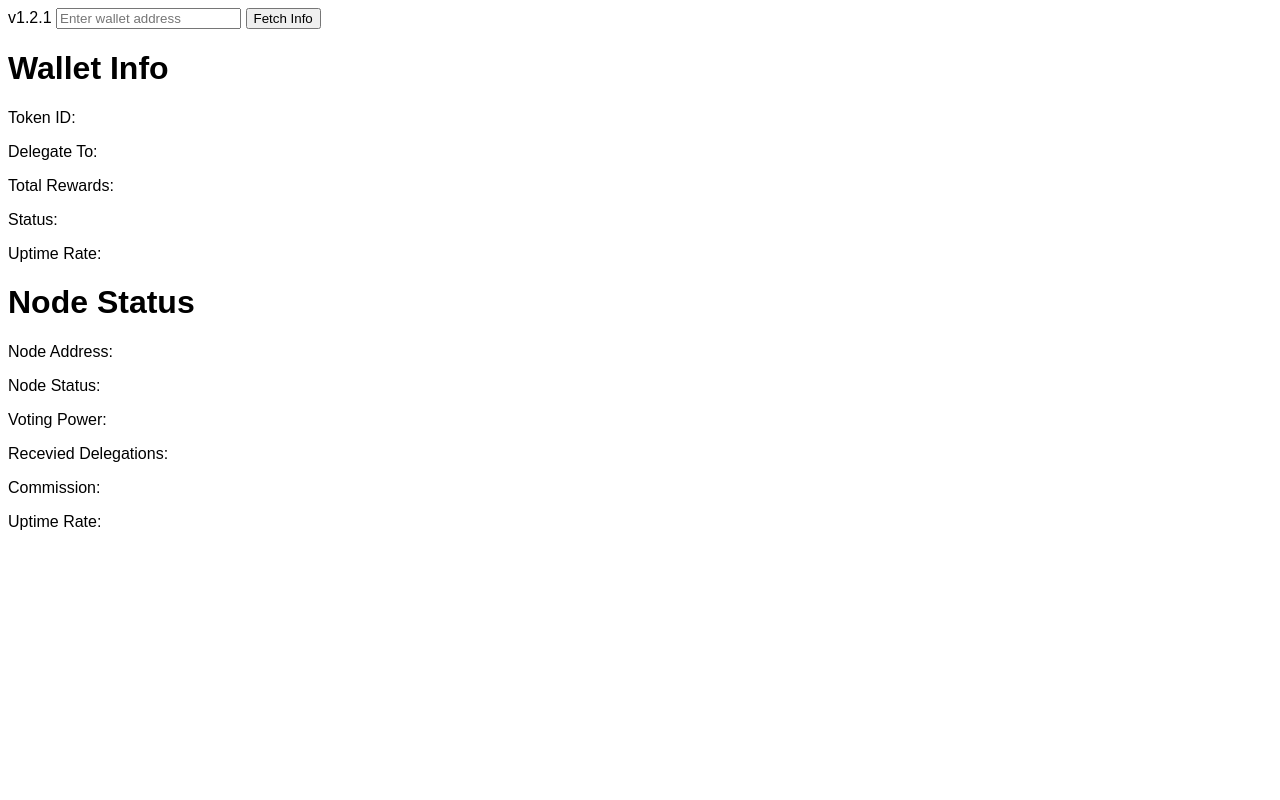
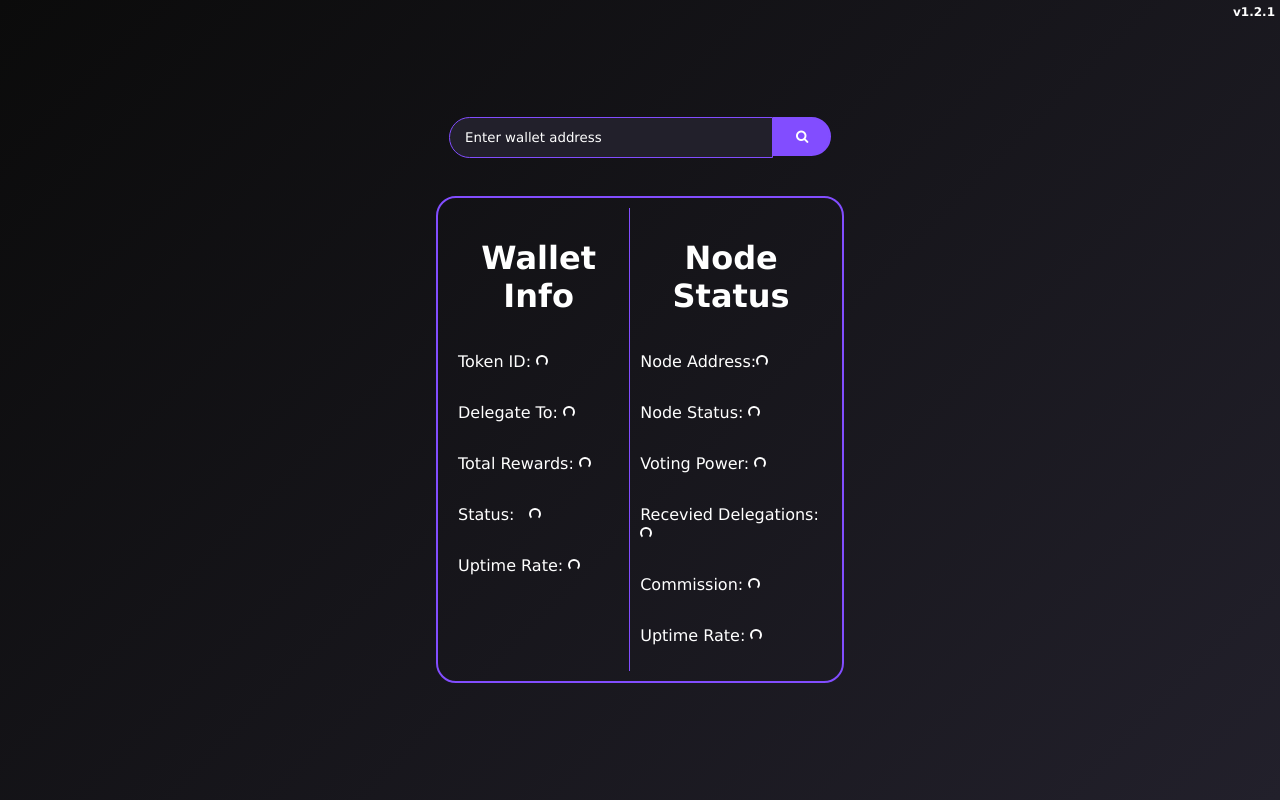
Before and after one commit to amank3125/Carv, a plain HTML site: page index.html in a window 1280 px wide. Drawn offline with Linux system fonts and the light colour scheme.

Commit message:
changed UI completely

```diff
--- a/app.js
+++ b/app.js
@@ -4,7 +4,7 @@ const resultContainer = document.querySelector('.resultContainer');
 const tokenId = document.querySelector('.token_id');
 const delegateTo = document.querySelector('.delegate_to');
 const totalRewards = document.querySelector('.total_rewards');
-const statusSpan = document.querySelector('.status');
+const walletStatus = document.querySelector('.walletStatus');
 const uptimeRate = document.querySelector('.uptime_rate');
 const nodeAddress = document.querySelector('.nodeAddress');
 const nodeStatus = document.querySelector('.nodeStatus');
@@ -13,7 +13,24 @@ const receivedDelegations = document.querySelector('.receivedDelegations');
 const nodeCommission = document.querySelector('.nodeCommission');
 const nodeUptimeRate = document.querySelector('.nodeUptimeRate');
 
+
+function resetValues() {
+delegateTo.textContent = '';
+totalRewards.textContent = '';
+walletStatus.textContent = '';
+uptimeRate.textContent = '';
+nodeAddress.textContent = '';
+nodeStatus.textContent = '';
+votingPower.textContent = '';
+receivedDelegations.textContent = '';
+nodeCommission.textContent = '';
+nodeUptimeRate.textContent = '';
+nodeStatus.classList.add('hidden');
+walletStatus.classList.add('hidden');
+}
+
 fetchBtn.addEventListener('click',  () => {
+  resetValues();
     const walletAdd = walletAddress.value.trim();
     if (!walletAdd) {
       alert('Please enter a wallet address');
@@ -23,18 +40,32 @@ fetchBtn.addEventListener('click',  () => {
       fetch(`https://interface.carv.io/explorer_alphanet/client_info?wallet_addr=${walletAdd}`)
       .then(resp=>resp.json())
       .then(data=>{
+
         if(data.data.delegation_infos==null){
           delegateTo.textContent = "self";
           tokenId.innerHTML = "none";
           totalRewards.textContent = data.data.total_rewards+" veCARV";
-          statusSpan.textContent = data.data.status;
+          if(data.data.status=='active'){
+            walletStatus.textContent = data.data.status;
+            walletStatus.style = `border: 1px solid var(--green);background-color:#0d3b2d;color: var(--green);`
+          }else {
+            walletStatus.style = `border: 1px solid var(--red);background-color:var(--darkred);color: var(--red);`
+          }
           uptimeRate.textContent = data.data.uptime_rate;
         } else {
+          if(data.data.status=='active'){
+            walletStatus.classList.remove('hidden');
+            walletStatus.textContent = data.data.status;
+            walletStatus.style = `border: 1px solid var(--green);background-color:#0d3b2d;color: var(--green);`
+          }else {
+            walletStatus.classList.remove('hidden');
+            walletStatus.style = `border: 1px solid var(--red);background-color:var(--darkred);color: var(--red);`
+          }
           delegateAddress=data.data.delegation_infos[0].delegate_to;
           tokenId.innerHTML = data.data.delegation_infos[0].token_id;
-          delegateTo.textContent = delegateAddress.slice(0, 4) + '...' + delegateAddress.slice(-4);
+          delegateTo.textContent = delegateAddress.slice(0, 4) + '...' + delegateAddress.slice(-4); //shorten long address
           totalRewards.textContent = data.data.total_rewards+" veCARV";
-          statusSpan.textContent = data.data.status;
+          walletStatus.textContent = data.data.status;
           uptimeRate.textContent = data.data.uptime_rate;
           delegateTo.addEventListener('mouseenter', function() {
             delegateTo.setAttribute('title', delegateAddress); // Set full text as tooltip
@@ -57,16 +88,31 @@ fetchBtn.addEventListener('click',  () => {
       fetch(`https://interface.carv.io/explorer_alphanet/delegation?wallet_addr=${walletAdd}&page_size=3000`)
         .then(resp=>resp.json())
         .then(data=>{
+          if(data.data.license.licenses==0){
+            alert("No node license found")
+            } else {
+          if(data.data.license.delegation_infos!=null){
+            console.log('1----------------');
             delegateAddress=data.data.license.delegation_infos[0].delegate_to;
               for(i=0;i<data.data.verifier_list.length;i++){
                 if(delegateAddress==data.data.verifier_list[i].address){
-              nodeAddress.textContent=delegateAddress;
-              nodeStatus.textContent=data.data.verifier_list[i].status;
+                nodeAddress.textContent=delegateAddress.slice(0, 4) + '...' + delegateAddress.slice(-4); //shorten long address
+                nodeStatus.textContent=`${data.data.verifier_list[i].status}`;
+                  if(data.data.verifier_list[i].status=="active"){
+                  nodeStatus.classList.remove('hidden');
+                  nodeStatus.style = `border: 1px solid var(--green);background-color:#0d3b2d;color: var(--green);`
+                  } else {
+                  nodeStatus.classList.remove('hidden');
+                  nodeStatus.style = `border: 1px solid var(--red);background-color:var(--darkred);color: var(--red);`
+                  }
                   votingPower.textContent=data.data.verifier_list[i].voting_power;
                   receivedDelegations.textContent=data.data.verifier_list[i].received_delegations;
                   nodeCommission.textContent=data.data.verifier_list[i].commission;
                   nodeUptimeRate.textContent=data.data.verifier_list[i].uptime_rate;
               break;
+            }}}
+          else{
+            console.log('----------------2');
           }}
         })
         .catch(err=>console.log(err));
--- a/index.html
+++ b/index.html
@@ -4,31 +4,35 @@
   <title>Carv Node Tracker & Info</title>
   <link rel="shortcut icon" href="/favicon.ico" type="image/x-icon">
   <link rel="stylesheet" href="style.css">
+  <link rel="stylesheet" href="https://cdnjs.cloudflare.com/ajax/libs/font-awesome/4.7.0/css/font-awesome.min.css">
 </head>
 <body>
+  <div class="main">
+    <div class="addressContainer">
       <a class="version"> v1.2.1</a>
       <input type="text" class="walletAddress" placeholder="Enter wallet address" value="">
-  <button class="fetch-btn">Fetch Info</button>
-
+      <button class="fetch-btn"><i class="fa fa-search" aria-hidden="true"></i></button>
+    </div>
+    <div class="flexbox">
       <div class="resultContainer">
         <h1>Wallet Info</h1>
-    <p>Token ID: <span class="token_id"></span></p>
-    <p>Delegate To: <span class="delegate_to"></span></p>
-    <p>Total Rewards: <span class="total_rewards"></span></p>
-    <p>Status: <span class="status"></span></p>
-    <p>Uptime Rate: <span class="uptime_rate"></span></p>
+        <p>Token ID: <span class="token_id"><span class="loader hidden"></span></span></p>
+        <p>Delegate To: <span class="delegate_to"><span class="loader hidden"></span></span></p>
+        <p>Total Rewards: <span class="total_rewards"><span class="loader hidden"></span></span></p>
+        <p>Status: <span class="walletStatus"><span class="loader hidden"></span></span></p>
+        <p>Uptime Rate: <span class="uptime_rate"><span class="loader hidden"></span></span></p>
       </div>
-
       <div class="nodeStatusContainer">
         <h1>Node Status</h1>
-    <p>Node Address:<span class="nodeAddress"></span></p>
-    <p>Node Status: <span class="nodeStatus"></span></p>
-    <p>Voting Power: <span class="votingPower"></span></p>
-    <p>Recevied Delegations: <span class="receivedDelegations"></span></p>
-    <p>Commission: <span class="nodeCommission"></span></p>
-    <p>Uptime Rate: <span class="nodeUptimeRate"></span></p>
+        <p>Node Address:<span class="nodeAddress"><span class="loader hidden"></span></span></p>
+        <p>Node Status: <span class="nodeStatus hidden"></span><span class="loader hidden"></span></p>
+        <p>Voting Power: <span class="votingPower"><span class="loader hidden"></span></span></p>
+        <p>Recevied Delegations: <span class="receivedDelegations"><span class="loader hidden"></span></span></p>
+        <p>Commission: <span class="nodeCommission"><span class="loader hidden"></span></span></p>
+        <p>Uptime Rate: <span class="nodeUptimeRate"><span class="loader hidden"></span></span></p>
       </div>
-
+    </div>
+</div>
   <script src="app.js"></script>
 </body>
 </html>
--- a/style.css
+++ b/style.css
@@ -1,16 +1,135 @@
-body {
-    font-family: Arial, sans-serif;
+:root {
+  --purple:#824dff;
+  --dark:#0b0b0b;
+  --lighDark:#22202b;
+  --green:#3ee6b4;
+  --width:30vw;
+  --red:#fd5555;
+  --darkred:rgba(255, 86, 86, 0.18);
+}
+* {
+  font-family: 'Lucida Sans', 'Lucida Sans Regular', 'Lucida Grande', 'Lucida Sans Unicode', Geneva, Verdana, sans-serif;
+}
+body{
+  padding: 0;
+  margin: 0;
+  color: #fff;
+}
+.hidden {
+  display: none;
+}
+.version {
+  position: absolute;
+  top: 5px;
+  right: 5px;
+  font-size: 12px;
+  font-weight: 800;
+}
+.main {
+  display: flex;
+  flex-direction: column;
+  align-items: center;
+  justify-content: center;
+  height: 100vh;
+  width: 100vw;
+  margin: 0;
+  padding: 0;
+  border: none;
+  background-image: linear-gradient(135deg,var(--dark),var(--lighDark));
+}
+.addressContainer{
+  width: var(--width);
+  margin-bottom: 40px;
+  display: flex;
+  justify-content: center;
+}
+.walletAddress {
+  height: 100%;
+  width: 80%;
+  margin: 0;
+  padding: 0px 0px 0px 15px;
+  outline: none;
+  border: none;
+  border-radius: 50px 0px 0px 50px;
+  background-color: var(--lighDark);
+  border: 1px solid var(--purple);
+  color: var(--purple);
+  transition: 0.3s all ease-in-out;
+}
+.walletAddress::placeholder{
+  color: white;
+}
+.walletAddress:hover{
+  background-color: var(--dark);
+}
+.fetch-btn {
+  margin: 0;
+  width: 15%;
+  padding: 10px;
+  height: 100%;
+  border: 2px solid var(--purple);
+  border-radius:0px 50px 50px 0px;
+  background-color: var(--purple);
+  color: white;
+  cursor: pointer;
+}
+.flexbox {
+  width: var(--width);
+  border: 2px var(--purple) solid;
+  padding: 10px;
+  display: flex;
+  flex-direction: row;
+  justify-content: space-evenly;
+  border-radius:20px;
+}
+.resultContainer{
+  /* border: 1px rgb(176, 255, 136) solid; */
+  padding: 10px;
+  display: flex;
+  flex-direction: column;
+  align-items: start;
+  border-right: 1px solid var(--purple);
+}
+.resultContainer h1 {
+  text-align: center;
+}
+
+.nodeStatusContainer{
+  /* border: 1px rgb(255, 41, 223) solid; */
+  padding: 10px;
+  display: flex;
+  flex-direction: column;
+  align-items: start;
+  text-transform: capitalize;
+}
+.nodeStatusContainer h1 {
+  text-align: center;
+}
+.nodeStatus,.walletStatus{
+  text-transform: capitalize;
+  padding-inline: 10px;
+  padding-block: 5px;
+  border-radius: 50px;
+}
+
+/* Loader starts */
+.loader {
+  width: 12px;
+  height: 12px;
+  border: 2px solid #FFF;
+  border-bottom-color: transparent;
+  border-radius: 50%;
+  display: inline-block;
+  box-sizing: border-box;
+  animation: rotation 1s linear infinite;
   }
 
-  #result-container {
-    margin-top: 20px;
+  @keyframes rotation {
+  0% {
+      transform: rotate(0deg);
   }
-
-  label {
-    display: block;
-    margin-bottom: 10px;
+  100% {
+      transform: rotate(360deg);
   }
-
-  span {
-    font-weight: bold;
   }
+  /* Loader ends */
```
Lines whose indentation alone changed are shown as unchanged.
